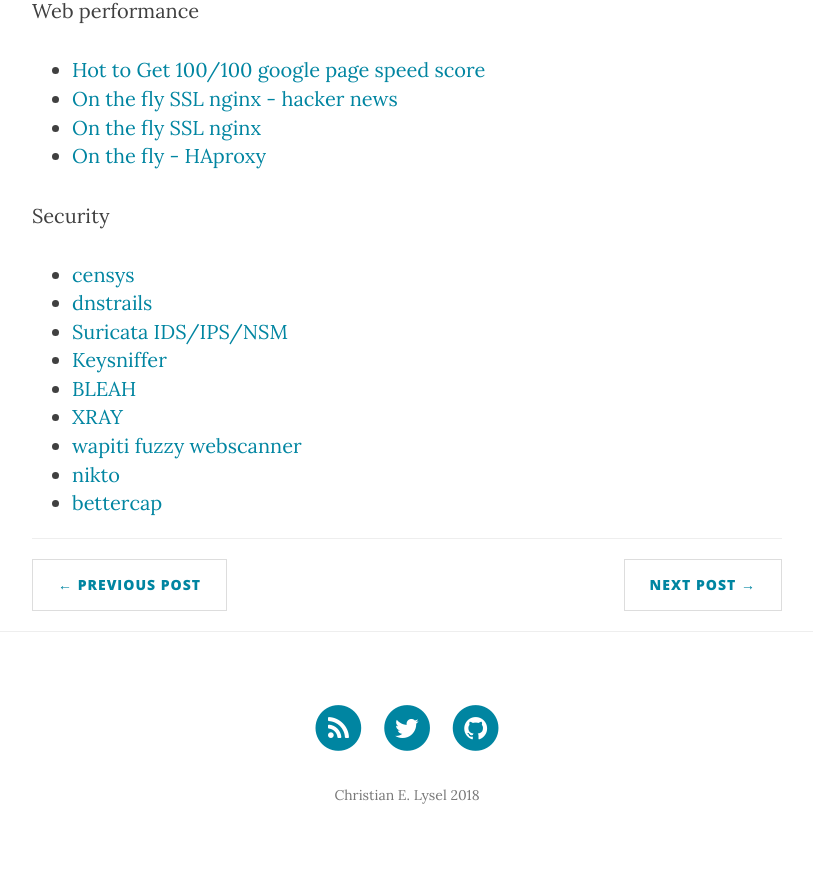
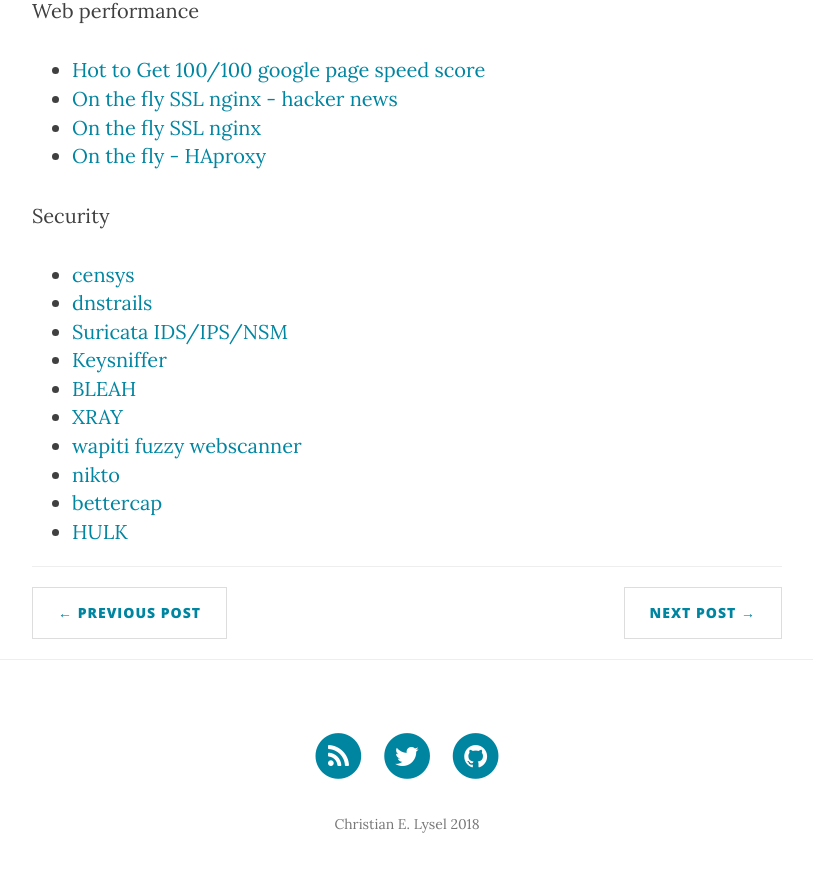
Before and after one commit to clysel/christian.lysel.net, a Jekyll site: the page built from _posts/2017-01-11-cool-projects.markdown, in a window 1280 px wide and 900 px high, scrolled down 1166 px. Shown: the top 872 px of the window, without its empty margins (233-1046 px from the left). Built offline with Jekyll 4.4.1, drawn with Linux system fonts in a browser that asks for light colours; nearby versions of some CDN libraries.

Commit message:
Update 2017-01-11-cool-projects.markdown

```diff
--- a/_posts/2017-01-11-cool-projects.markdown
+++ b/_posts/2017-01-11-cool-projects.markdown
@@ -42,3 +42,4 @@
    * [wapiti fuzzy webscanner](http://wapiti.sourceforge.net/)
    * [nikto](https://cirt.net/Nikto2)
    * [bettercap](https://www.bettercap.org/)
+   * [HULK](https://github.com/Cyb3rWard0g/HELK)
```
